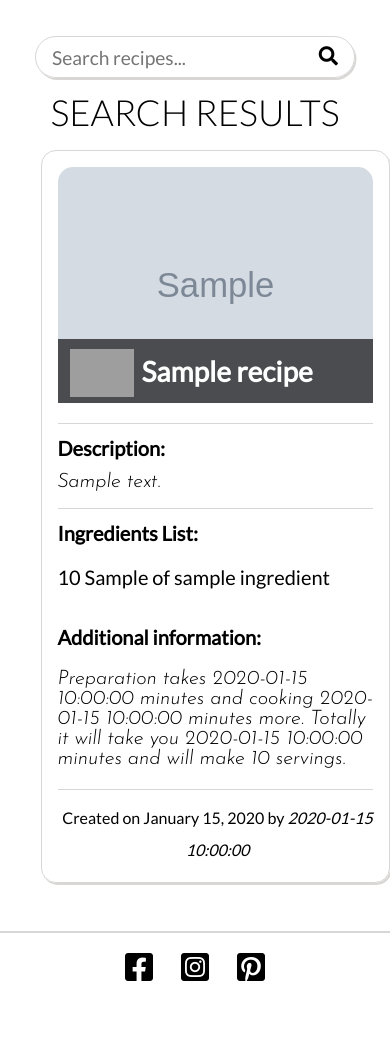
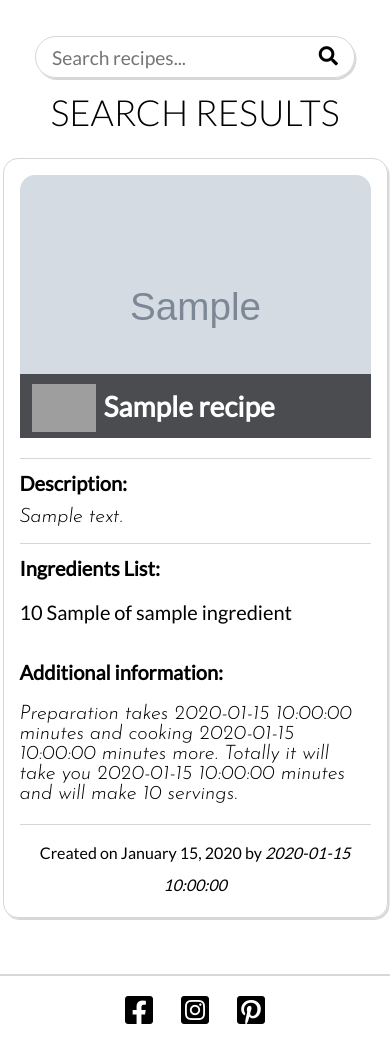
Before and after one commit to pjotrs-osnovskis/recipe-app-ms3-po, a Flask app: page /search in a window 390 px wide. Shown: the part 66-1108 px from the top of the page. Before the commit the page ends 1047 px from the top, so only its background shows below. Run offline with Flask 2, Linux system fonts and the light colour scheme; grey boxes marked "Sample" are stand-in pictures; a database or web service that is not in the repository returns one stand-in record (values such as "Sample title"); some libraries are stand-ins or nearby versions; grey boxes are pictures that could not be loaded.

Commit message:
Recipe card positioning fix got mobile view

```diff
--- a/static/css/styles.css
+++ b/static/css/styles.css
@@ -691,7 +691,7 @@
     /* ================== RECIPE CARDS ================== */
     .recipe-card{
         width: 90%;
-        margin: 0 auto;
+        margin: 1.5rem auto;
     }
 
     .cooking-time{
--- a/templates/profile.html
+++ b/templates/profile.html
@@ -6,7 +6,7 @@
 </h3>
 
 {% if recipes|length > 0 %}
-<ul>
+<ul id="get_recipes">
     {% for recipe in recipes %}
     <li class="recipe-card">
         <!-- Recipe card header -->
--- a/templates/search_results.html
+++ b/templates/search_results.html
@@ -4,7 +4,7 @@
 <h3 class="title">Search results</h3>
 
 {% if recipes|length != 0 %}
-<ul>
+<ul id="get_recipes">
     {% for recipe in recipes %}
     <li class="recipe-card">
         <!-- Recipe card header -->
```
